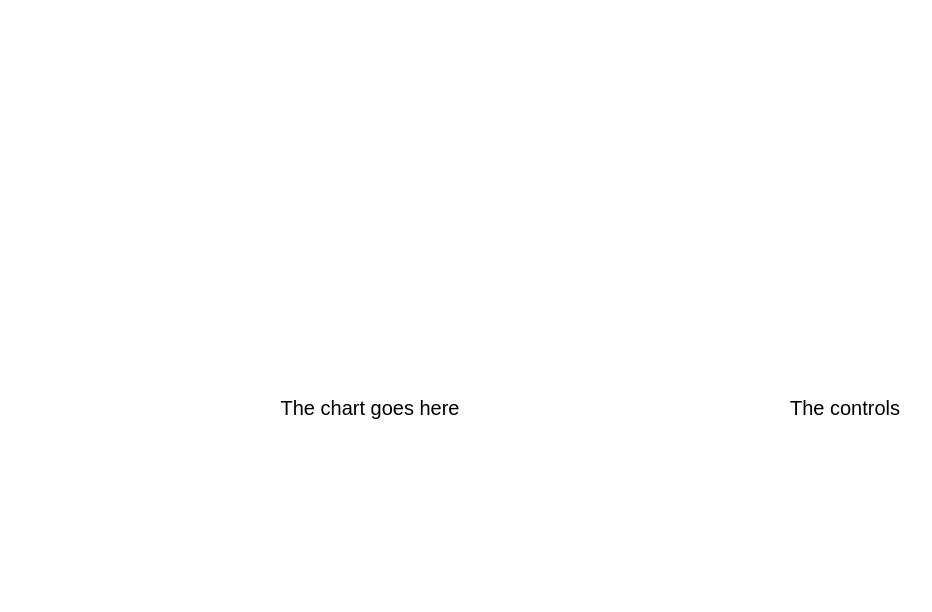
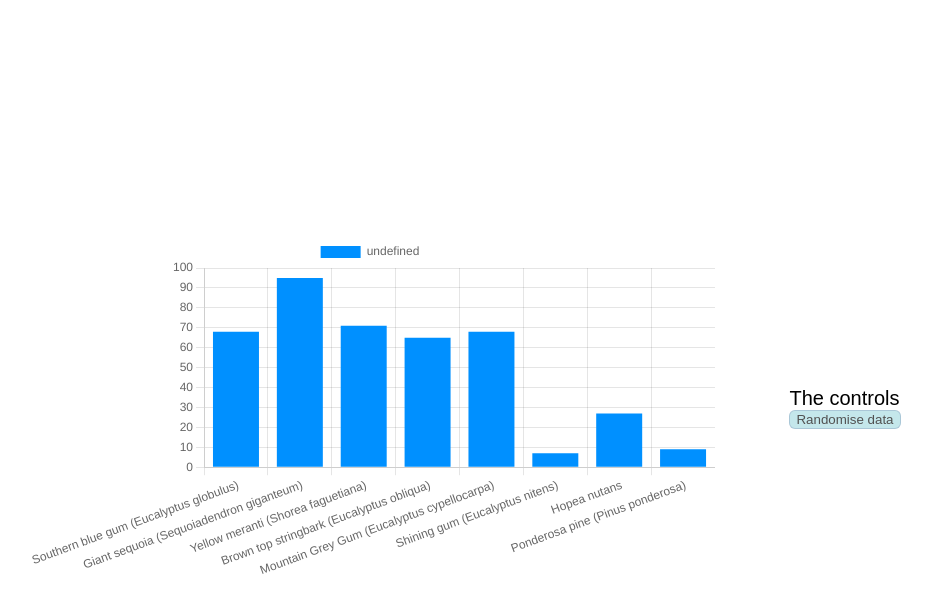
Before and after one commit to Jordanw95/chart-js-axis-plugin-demo, a React app: page / in a window 1280 px wide. Both pictures are taken after a click on the button "View demo...". Shown: the top 612 px of the page, without its empty margins (148-1080 px from the left). Built offline with nearby package versions, Linux system fonts and the light colour scheme; the HTML template or start-up script is replaced by a standard one.

Commit message:
chartOpts and data passed from controller, chart rendering, random data creation

```diff
--- /dev/null
+++ b/src/common/types/chart.tsx
@@ -0,0 +1,12 @@
+export type Data = {
+  datasets: {
+    data: {
+      x: string;
+      y: number;
+    }[];
+  }[];
+};
+
+export interface ChartOpts{
+    baseColor: string
+}
--- /dev/null
+++ b/src/common/types/index.tsx
@@ -0,0 +1 @@
+export * from './chart';
--- a/src/components/chart-controls/chartControls.tsx
+++ b/src/components/chart-controls/chartControls.tsx
@@ -1,9 +1,27 @@
 import React from 'react';
 import Text from '../../ui/text';
+import Button from '../../ui/button';
+import { defaultOpts, exampleData, exampleLabels } from './fixtures';
+import { Data, ChartOpts } from '../../common/types';
 
-interface ChartControlsProps {}
+const getShuffledArr = (arr: string[]): string[] => {
+  const newArr = arr.slice();
+  for (let i = newArr.length - 1; i > 0; i--) {
+    const rand = Math.floor(Math.random() * (i + 1));
+    [newArr[i], newArr[rand]] = [newArr[rand], newArr[i]];
+  }
+  return newArr;
+};
 
-interface ChartControlsState {}
+interface ChartControlsProps {
+  onDataChange: (data: Data) => void;
+  onOptsChange: (opts: ChartOpts) => void;
+}
+
+interface ChartControlsState {
+  data: Data;
+  chartOpts: ChartOpts
+}
 
 class ChartControls extends React.Component<
   ChartControlsProps,
@@ -11,11 +29,38 @@ class ChartControls extends React.Component<
 > {
   constructor(props: ChartControlsProps) {
     super(props);
-    this.state = {};
+    this.state = { data: exampleData, chartOpts: defaultOpts };
+    this.props.onDataChange(this.state.data);
+    this.props.onOptsChange(defaultOpts)
   }
 
+  updateData = (data: Data) => {
+    this.setState({data})
+    this.props.onDataChange(this.state.data);
+  };
+
+  getRandomData = () => {
+    const labels = getShuffledArr(exampleLabels);
+    const data = {
+      datasets: [
+        {
+          data: labels.map((label) => ({
+            x: label,
+            y: Math.floor(Math.random() * 100),
+          })),
+        },
+      ],
+    };
+    this.updateData(data)
+  };
+
   render() {
-    return <Text size="lg"> The controls </Text>;
+    return (
+      <div>
+        <Text size="lg"> The controls </Text>
+        <Button onClick={() => this.getRandomData()}>Randomise data</Button>
+      </div>
+    );
   }
 }
 
--- /dev/null
+++ b/src/components/chart-controls/fixtures.tsx
@@ -0,0 +1,31 @@
+export const exampleData = {
+  datasets: [
+    {
+      data: [
+        { x: 'Southern blue gum (Eucalyptus globulus)', y: 68 },
+        { x: 'Giant sequoia (Sequoiadendron giganteum)', y: 95 },
+        { x: 'Yellow meranti (Shorea faguetiana)', y: 71 },
+        { x: 'Brown top stringbark (Eucalyptus obliqua)', y: 65 },
+        { x: 'Mountain Grey Gum (Eucalyptus cypellocarpa)', y: 68 },
+        { x: 'Shining gum (Eucalyptus nitens)', y: 7 },
+        { x: 'Hopea nutans', y: 27 },
+        { x: 'Ponderosa pine (Pinus ponderosa)', y: 9 },
+      ],
+    },
+  ],
+};
+
+export const exampleLabels = [
+  'Southern blue gum (Eucalyptus globulus)',
+  'Giant sequoia (Sequoiadendron giganteum)',
+  'Yellow meranti (Shorea faguetiana)',
+  'Brown top stringbark (Eucalyptus obliqua)',
+  'Mountain Grey Gum (Eucalyptus cypellocarpa)',
+  'Shining gum (Eucalyptus nitens)',
+  'Hopea nutans',
+  'Ponderosa pine (Pinus ponderosa)',
+];
+
+export const defaultOpts = {
+  baseColor: 'hsl(206, 100%, 50%)'
+}
--- a/src/components/chart/chart.tsx
+++ b/src/components/chart/chart.tsx
@@ -1,19 +1,59 @@
 import React from 'react';
 import Text from '../../ui/text';
+import { ChartOpts, Data } from '../../common/types';
+import { Chart, registerables, ChartConfiguration } from 'chart.js';
 
-interface ChartProps {}
+interface ChartProps {
+  data?: Data;
+  chartOpts?: ChartOpts;
+}
 
-interface ChartState {}
+interface ChartState {
+    chart?: Chart<'bar', {x:string, y:number}[]>
+}
 
-class Chart extends React.Component<ChartProps, ChartState> {
+class ChartComponent extends React.Component<ChartProps, ChartState> {
   constructor(props: ChartProps) {
     super(props);
     this.state = {};
+    Chart.register(...registerables)
   }
 
+  componentDidUpdate(prevProps: ChartProps): void {
+      if (prevProps.data !== this.props.data){
+          this.createNewChart();
+      }
+  }
+
+  createConfig = (data: Data, chartOpts: ChartOpts): ChartConfiguration<'bar', {x: string, y: number}[]> => ({
+      data: data,
+      type: 'bar',
+      options: {
+          datasets: {
+              bar: {
+                  backgroundColor: () => chartOpts.baseColor
+              }
+          }
+      }
+  })
+
+  createNewChart = () => {
+    this.state.chart?.destroy();
+    const canvas = document.getElementById('chart') as HTMLCanvasElement;
+    const {data, chartOpts} = this.props
+    if (data && canvas !== null && chartOpts) {
+      const chart = new Chart(canvas, this.createConfig(data, chartOpts));
+      this.setState({ chart: chart })
+    }
+  };
+
   render() {
-    return <Text size="lg"> The chart goes here </Text>;
+    return !this.props.data ? (
+      <Text size="lg"> The chart goes here </Text>
+    ) : (
+      <canvas id="chart"></canvas>
+    );
   }
 }
 
-export default Chart;
+export default ChartComponent;
--- a/src/components/chart/index.tsx
+++ b/src/components/chart/index.tsx
@@ -1,3 +1,3 @@
-import Chart from './chart';
+import ChartComponent from './chart';
 
-export default Chart;
+export default ChartComponent;
--- a/src/components/plugin-demo/pluginDemo.tsx
+++ b/src/components/plugin-demo/pluginDemo.tsx
@@ -2,7 +2,8 @@ import React from 'react';
 import Text from '../../ui/text';
 import styles from './style.css';
 import ChartControls from '../chart-controls';
-import Chart from '../chart';
+import ChartComponent from '../chart';
+import { Data, ChartOpts } from '../../common/types';
 
 interface PluginDemoProps {
   visible: boolean;
@@ -10,6 +11,8 @@ interface PluginDemoProps {
 
 interface PluginDemoState {
   fadeIn: boolean;
+  data?: Data;
+  chartOpts?: ChartOpts;
 }
 
 class PluginDemo extends React.Component<PluginDemoProps, PluginDemoState> {
@@ -20,20 +23,29 @@ class PluginDemo extends React.Component<PluginDemoProps, PluginDemoState> {
 
   fadeIn = () => {
     this.setState({ fadeIn: true });
-    console.log(this.state);
   };
+
+  handleDataChange = (data: Data) => {
+    this.setState({ data });
+  };
+
+  handleChartOptsChange = (opts: ChartOpts) => {
+      this.setState({chartOpts: opts})
+  }
 
   render() {
     const { fadeIn } = this.state;
     const mainClass = `${styles['main-container']} ${fadeIn && styles.visible}`;
-    console.log(mainClass);
     return (
       <div className={mainClass}>
         <div className={styles['chart-container']}>
-          <Chart></Chart>
+          <ChartComponent data={this.state.data} chartOpts={this.state.chartOpts}></ChartComponent>
         </div>
         <div className={styles['controls']}>
-          <ChartControls></ChartControls>
+          <ChartControls
+            onDataChange={(data) => this.handleDataChange(data)}
+            onOptsChange={(opts) => this.handleChartOptsChange(opts)}
+          ></ChartControls>
         </div>
       </div>
     );
```
